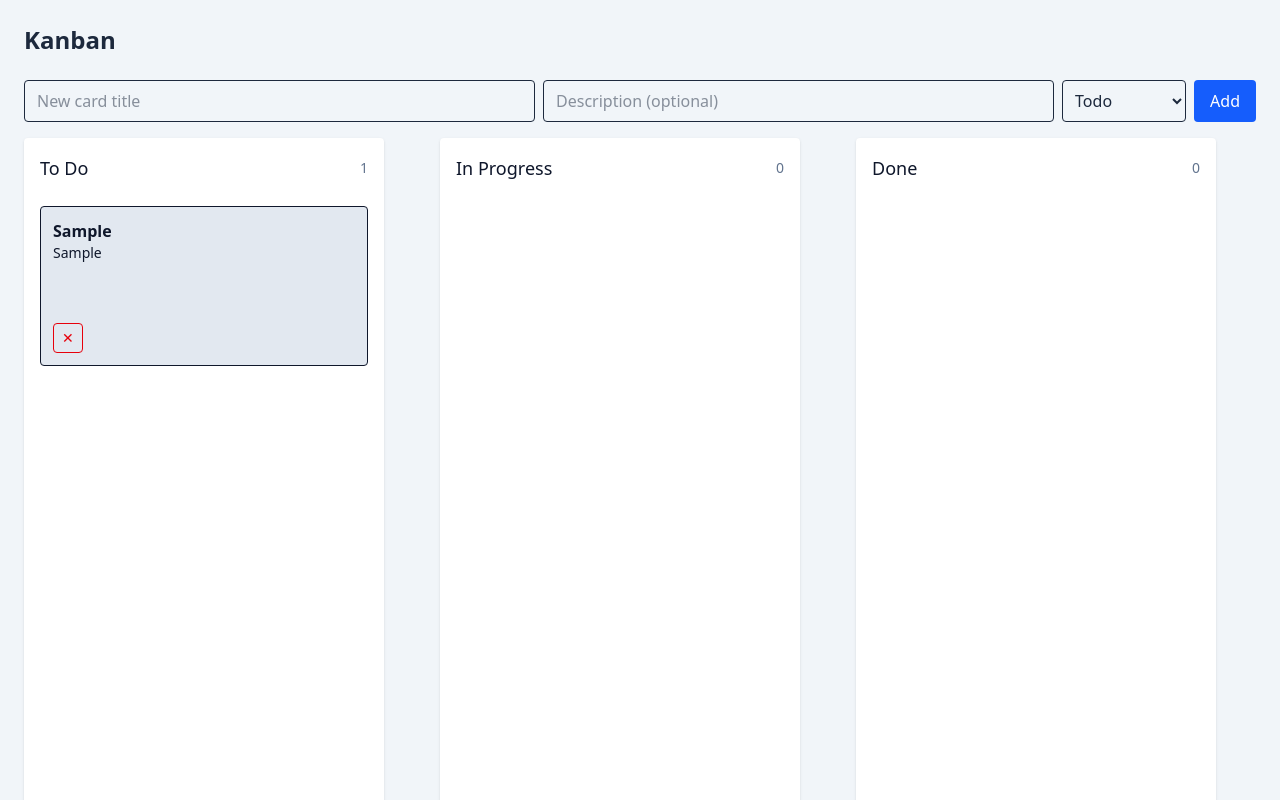
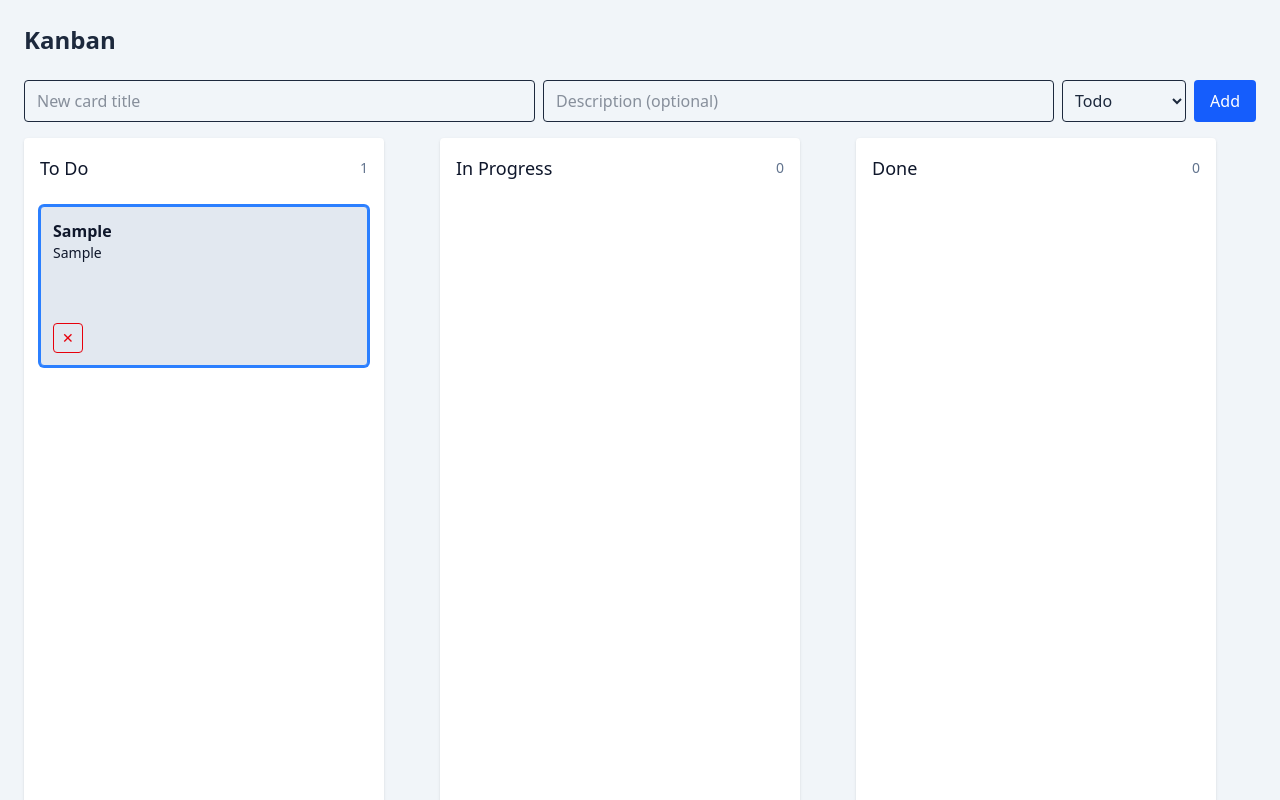
Before and after one commit to mhagel/kanban, a React (Vite) app: page / in a window 1280 px wide. Both pictures are taken after typing "Sample", "Sample" into the empty fields and a click on the button "Add". Shown: the top 800 px of the page. Built offline with nearby package versions, Linux system fonts and the light colour scheme.

Commit message:
focus card on create

```diff
--- a/src/App.tsx
+++ b/src/App.tsx
@@ -1,4 +1,4 @@
-import React, { useState } from "react";
+import React, { useState, useEffect } from "react";
 import { useKanban } from "./context/KanbanContext";
 import type { Card, Column } from "./context/KanbanContext";
 import DraggableCard from "./components/DraggableCard";
@@ -18,6 +18,7 @@ export default function App() {
   const [dragOverIndexByColumn, setDragOverIndexByColumn] = useState<
     Record<Column, number | null>
   >({ todo: null, inprogress: null, done: null });
+  const [focusedId, setFocusedId] = useState<string | null>(null);
 
   const addCard = (e?: React.FormEvent) => {
     e?.preventDefault();
@@ -30,7 +31,28 @@ export default function App() {
     dispatch({ type: "add", column, card });
     setTitle("");
     setDescription("");
+    // focus the newly created card. Defer to next tick so the originating
+    // click (submit) doesn't immediately bubble to the document click
+    // listener and clear the focus.
+    setTimeout(() => setFocusedId(card.id), 0);
   };
+
+  // clear focusedId when clicking anywhere outside the focused card
+  useEffect(() => {
+    function onDocClick(e: MouseEvent) {
+      if (!focusedId) return;
+      const target = e.target as HTMLElement | null;
+      if (!target) return;
+      // if the click happened inside the focused card, keep focus
+      if (target.closest && target.closest(`[data-card-id="${focusedId}"]`)) {
+        return;
+      }
+      setFocusedId(null);
+    }
+
+    document.addEventListener("click", onDocClick);
+    return () => document.removeEventListener("click", onDocClick);
+  }, [focusedId]);
 
   return (
     <div className="min-h-screen bg-slate-100 p-6 w-full flex flex-col">
@@ -133,6 +155,8 @@ export default function App() {
                         setEditValue={setEditValue}
                         dragOverIndexByColumn={dragOverIndexByColumn}
                         setDragOverIndexByColumn={setDragOverIndexByColumn}
+                        focusedId={focusedId}
+                        setFocusedId={setFocusedId}
                       />
                     ))}
                   </ul>
--- a/src/components/DraggableCard.tsx
+++ b/src/components/DraggableCard.tsx
@@ -16,6 +16,8 @@ type Props = {
   setDragOverIndexByColumn: React.Dispatch<
     React.SetStateAction<Record<Column, number | null>>
   >;
+  focusedId?: string | null;
+  setFocusedId?: (id: string | null) => void;
 };
 
 export default function DraggableCard({
@@ -30,12 +32,19 @@ export default function DraggableCard({
   setEditValue,
   dragOverIndexByColumn,
   setDragOverIndexByColumn,
+  focusedId,
+  setFocusedId,
 }: Props) {
   const { dispatch } = useKanban();
 
   return (
     <li
       key={card.id}
+      data-card-id={card.id}
+      onClick={() => {
+        // clicking inside the card should set/keep focus on this card
+        if (setFocusedId) setFocusedId(card.id);
+      }}
       draggable
       onDragStart={(e) => {
         setDraggingId(card.id);
@@ -79,7 +88,9 @@ export default function DraggableCard({
       }}
       className={`border rounded p-3 bg-slate-200 w-full h-[160px] flex flex-col cursor-grab transition-transform duration-150 ${
         !!draggingId && draggingId === card.id ? "cursor-grabbing" : ""
-      } ${dragOverIndexByColumn[column] === index ? "translate-y-5" : ""}`}
+      } ${dragOverIndexByColumn[column] === index ? "translate-y-5" : ""} ${
+        focusedId === card.id ? "ring-2 ring-blue-500 border-blue-500" : ""
+      }`}
     >
       <div className="flex flex-col gap-2 h-full justify-between">
         <div className="text-slate-900 flex flex-col">
@@ -138,9 +149,10 @@ export default function DraggableCard({
         <div className="flex gap-1 justify-between">
           <button
             className="text-sm px-2 py-1 border rounded text-red-600"
-            onClick={() =>
-              dispatch({ type: "remove", column, cardId: card.id })
-            }
+            onClick={() => {
+              if (setFocusedId) setFocusedId(null);
+              dispatch({ type: "remove", column, cardId: card.id });
+            }}
           >
             ✕
           </button>
```
